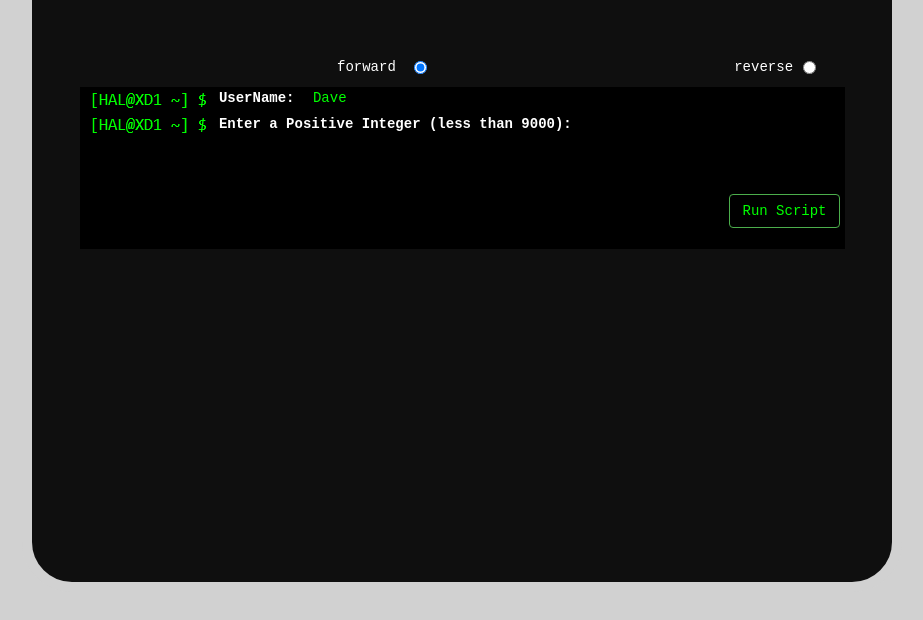
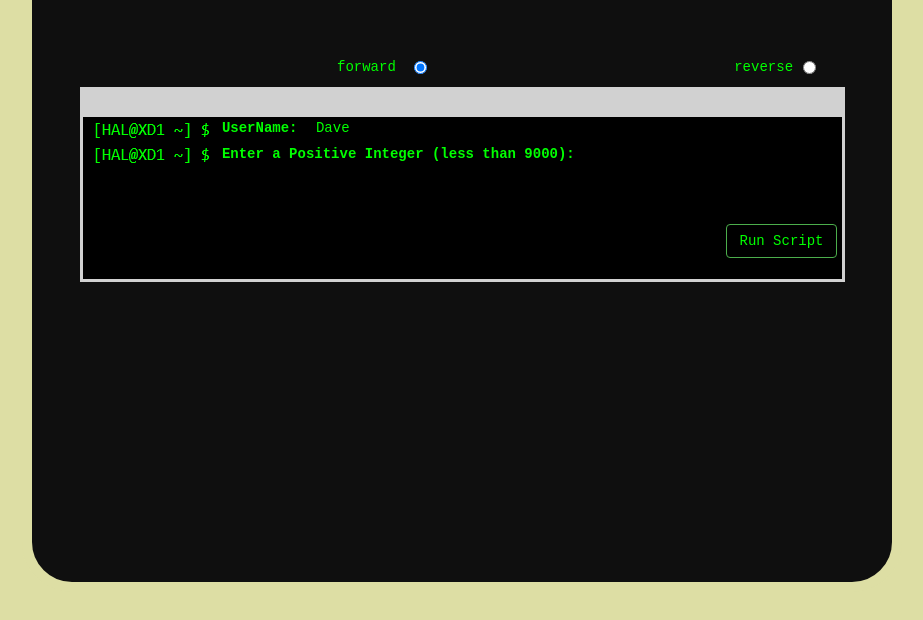
Before and after one commit to jasonhuels/beep-boop, a plain HTML site: page index.html in a window 1280 px wide. Shown: the part 258-878 px from the top of the page, without its empty margins (178-1101 px from the left). Drawn offline with Linux system fonts and the light colour scheme.

Commit message:
change styles

```diff
--- a/css/styles.css
+++ b/css/styles.css
@@ -1,6 +1,7 @@
 body {
-  background-color: #d1d1d1;
-  color: white;
+  background-color: #dddea4;
+  color: lime;
+  font-size: 14px;
   font-family: monospace;
 }
 
@@ -9,10 +10,10 @@ h1 {
 }
 
 html {
-  border-left: solid 200px #d1d1d1;
-  border-right: solid 200px #d1d1d1;
-  border-top: solid 50px #d1d1d1;
-  border-bottom: solid 50px #d1d1d1;
+  border-left: solid 200px #dddea4;
+  border-right: solid 200px #dddea4;
+  border-top: solid 50px #dddea4;
+  border-bottom: solid 50px #dddea4;
   min-height: 100vh;
   font-family: monospace;
 }
@@ -20,7 +21,7 @@ html {
 .container {
   min-height: 100vh;
   padding: 0px;
-  border: solid 10px #d1d1d1;
+  border: solid 10px #dddea4;
   border-radius: 50px;
   width: auto;
   background-color: #0f0f0f;
@@ -57,15 +58,16 @@ input {
   margin-right: auto;
   width: 90%;
   padding-left: 10px;
+  border-top: solid 30px #d1d1d1;
+  border-style: solid;
+  border-color: #d1d1d1;
 }
 
 .output {
   background-color: black;
-  padding: 30px 10px;
+  padding-top: 30px;
+  padding-bottom: 30px;
   color: lime;
-  margin-left: auto;
-  margin-right: auto;
-  width: 90%;
 }
 
 #hal1 {
--- a/index.html
+++ b/index.html
@@ -30,9 +30,10 @@
             <label for="input">Enter a Positive Integer (less than 9000):</label>
             <input type="number" id="input" autocomplete="off"><br>
             <button type="submit" id="submit-button" class="btn btn-success">Run Script</button>
+            <div class="output"></div>
           </form>
 
-          <div class="output"></div>
+
       </div>
     </div>
 
```
